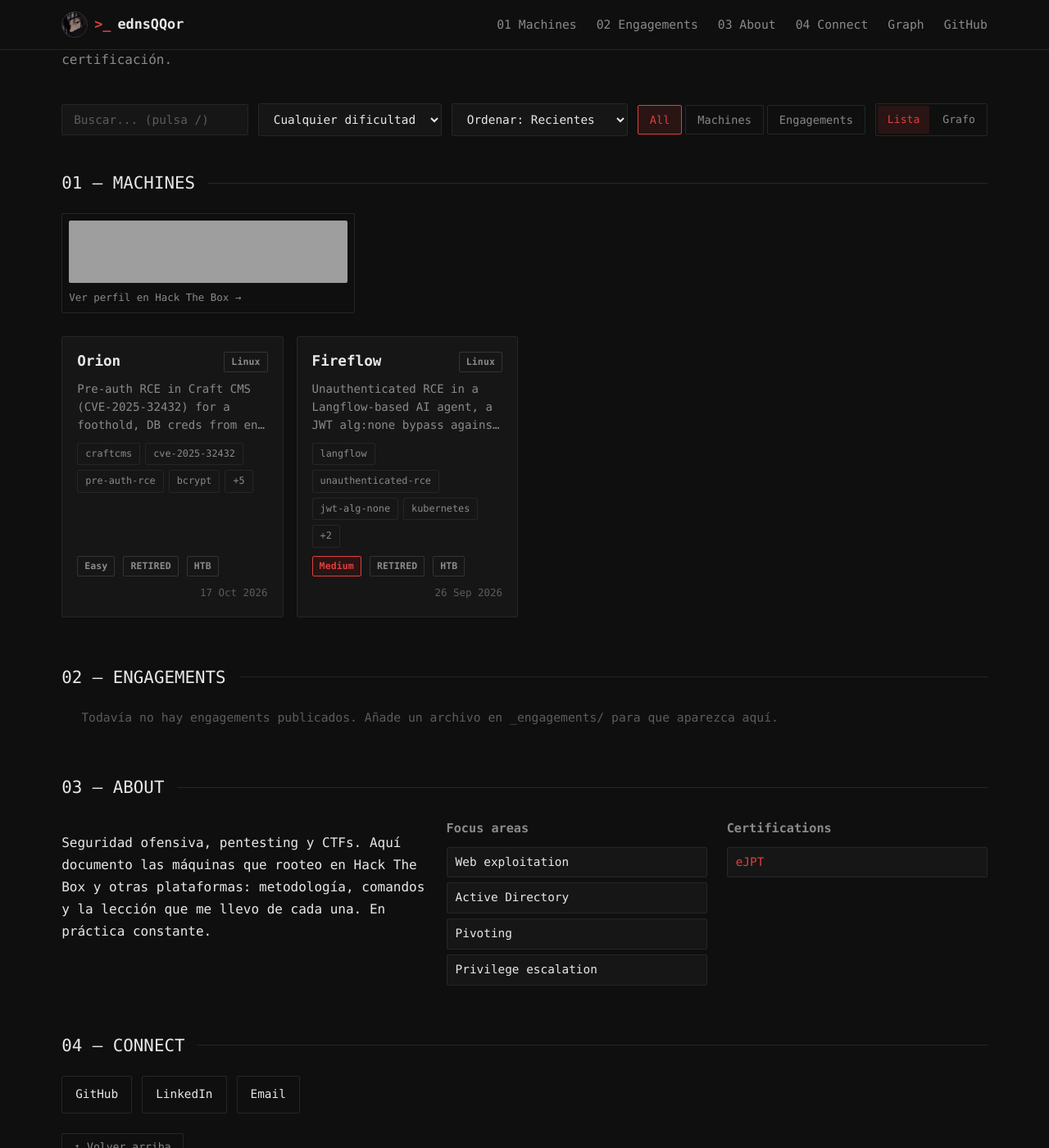
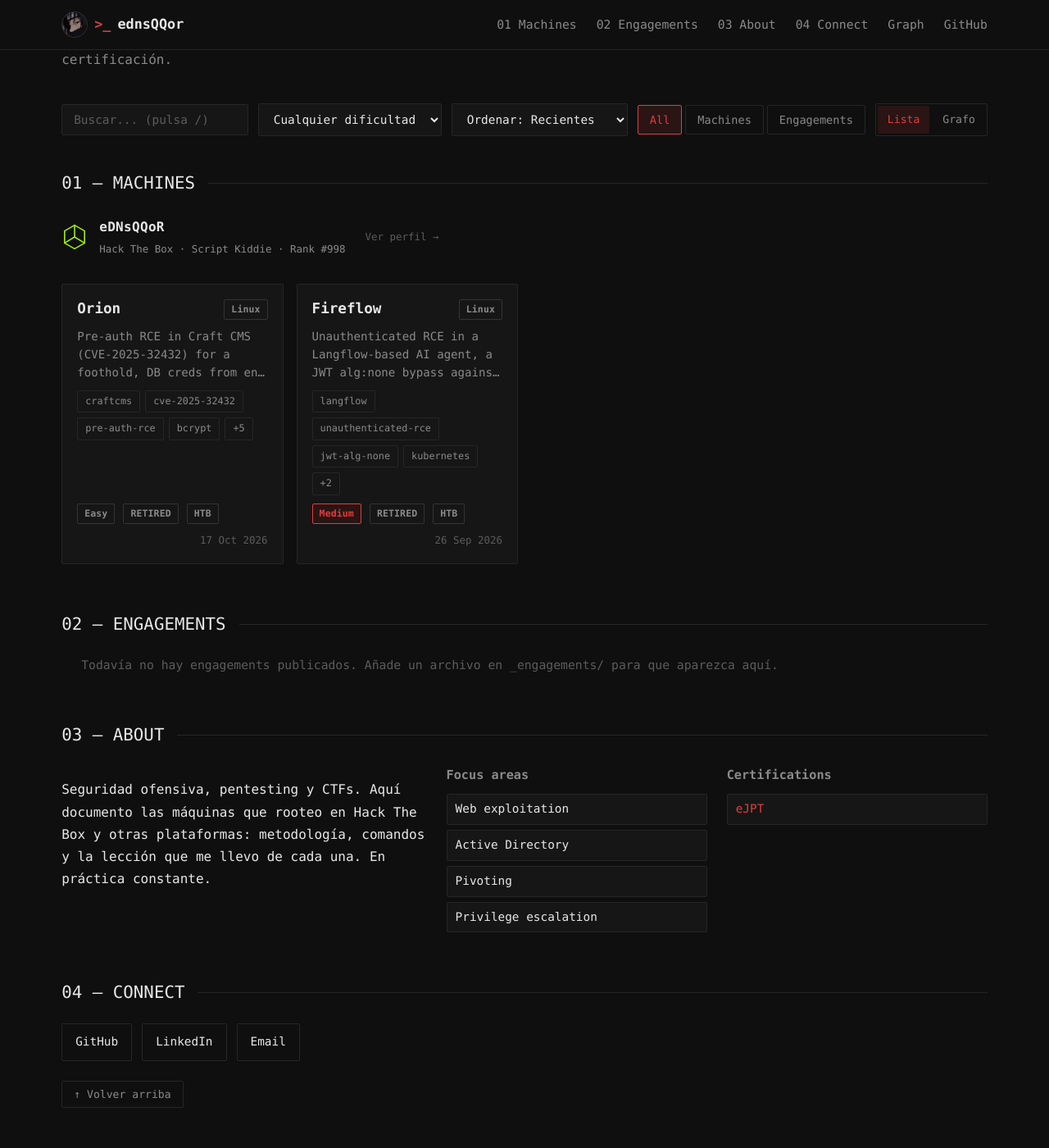
Before and after one commit to ednsQQor/ednsQQor.github.io, a Jekyll site: the page built from index.html, in a window 1280 px wide and 1400 px high, scrolled down 417 px. Shown: the whole window at 82% size. Built offline with Jekyll 4.4.1, drawn with Linux system fonts in a browser that asks for light colours; grey boxes are pictures that could not be loaded.

Commit message:
Perfil HTB: ficha propia (SVG cubo verde + nombre/rango), fondo transparente sin caja

```diff
--- a/assets/css/style.css
+++ b/assets/css/style.css
@@ -869,21 +869,25 @@ html { scroll-padding-top: 90px; }
 /* Hack The Box profile badge */
 .htb-profile {
   display: inline-flex;
-  flex-direction: column;
-  align-items: flex-start;
-  gap: 8px;
+  align-items: center;
+  gap: 14px;
   margin: 0 0 28px;
-  padding: 8px;
-  border: 1px solid var(--hairline);
-  border-radius: var(--radius);
-  background: var(--bg);
+  padding: 4px 0;
+  background: transparent;
+  color: var(--text);
   max-width: 100%;
 }
-.htb-profile:hover { border-color: var(--accent); text-decoration: none; }
-.htb-profile img { display: block; max-width: 100%; height: auto; border-radius: 2px; }
-.htb-profile-hint { font-family: var(--font-mono); font-size: 0.78rem; color: var(--text-muted); }
-.htb-profile:hover .htb-profile-hint { color: var(--accent); }
+.htb-profile:hover { text-decoration: none; }
+.htb-profile:hover .htb-name { color: var(--accent); }
+.htb-logo { width: 32px; height: 32px; flex: none; }
+.htb-info { display: flex; flex-direction: column; gap: 3px; min-width: 0; }
+.htb-name { font-family: var(--font-display); font-weight: 600; font-size: 1rem; color: var(--text); letter-spacing: 0.02em; }
+.htb-meta { font-size: 0.78rem; color: var(--text-muted); }
+.htb-go { margin-left: 10px; font-family: var(--font-mono); font-size: 0.78rem; color: var(--text-faint); white-space: nowrap; }
+.htb-profile:hover .htb-go { color: var(--accent); }
 @media (prefers-reduced-motion: no-preference) {
-  .htb-profile { transition: border-color 0.15s ease, transform 0.18s ease; }
-  .htb-profile:hover { transform: translateY(-2px); }
+  .htb-name, .htb-go { transition: color 0.15s ease; }
 }
+@media (max-width: 520px) {
+  .htb-go { display: none; }
+}
--- a/index.html
+++ b/index.html
@@ -54,8 +54,15 @@ ednsQQor@dossier:~$ _</pre>
 <section id="machines" class="content-section">
   <h2 class="section-title">01 — MACHINES</h2>
   <a class="htb-profile" href="https://app.hackthebox.com/public/users/2201315" target="_blank" rel="noopener" aria-label="Mi perfil de Hack The Box">
-    <img src="https://www.hackthebox.com/badge/image/2201315" alt="Hack The Box — perfil de ednsQQor" loading="lazy" width="340">
-    <span class="htb-profile-hint">Ver perfil en Hack The Box &rarr;</span>
+    <svg class="htb-logo" viewBox="0 0 48 48" fill="none" stroke="#9fef00" stroke-width="2.4" stroke-linejoin="round" stroke-linecap="round" aria-hidden="true">
+      <path d="M24 2.5 L42.3 13 V35 L24 45.5 L5.7 35 V13 Z"/>
+      <path d="M24 24 V2.5 M24 24 L42.3 35 M24 24 L5.7 35"/>
+    </svg>
+    <span class="htb-info">
+      <span class="htb-name">eDNsQQoR</span>
+      <span class="htb-meta">Hack The Box &middot; Script Kiddie &middot; Rank #998</span>
+    </span>
+    <span class="htb-go">Ver perfil &rarr;</span>
   </a>
   {% assign machines = site.machines | sort: 'date' | reverse %}
   {% if machines.size > 0 %}
```
